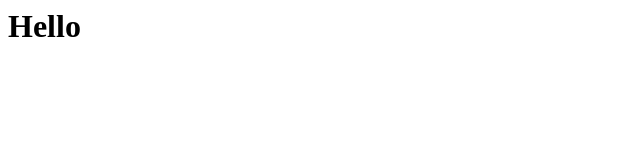
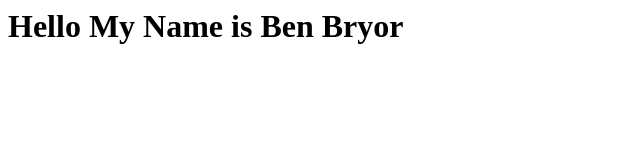
Before and after one commit to gwenpryor/first_site, a plain HTML site: page index.html in a window 1280 px wide. Shown: the whole page, without its empty margins (0-640 px from the left). Drawn offline with Linux system fonts and the light colour scheme.

Commit message:
changed index.html

```diff
--- a/index.html
+++ b/index.html
@@ -1 +1 @@
-<h1>Hello</h1>
+<h1>Hello My Name is Ben Bryor</h1>
```
